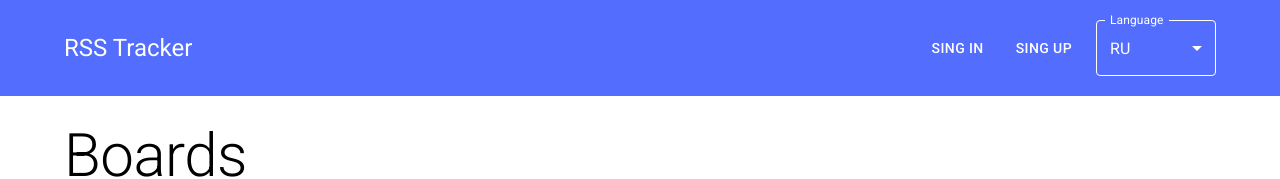
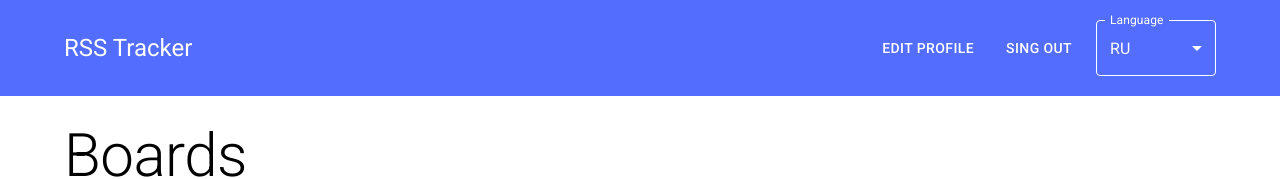
Before and after one commit to wayjewish/project-management-app, a React app: page /boards in a window 1280 px wide. Shown: the top 179 px of the page. Built offline with nearby package versions, Linux system fonts and the light colour scheme; no server answers; sample sign-in values are in the browser's storage.

Commit message:
feat: userId from JWT token

```diff
--- a/src/App.tsx
+++ b/src/App.tsx
@@ -1,6 +1,7 @@
-import React from 'react';
+import React, { useEffect } from 'react';
 import { Routes, Route, useLocation } from 'react-router-dom';
 import { Global } from '@emotion/react';
+import * as jose from 'jose';
 import { GlobalStyles } from './Global.styled';
 import { AppBox, Main } from './App.styled';
 
@@ -16,10 +17,20 @@ import BoardPage from './pages/board/BoardPage';
 import NotFoundPage from './pages/notFound/NotFoundPage';
 
 import Alerts from './components/alerts/Alerts';
+import { useAppDispatch, useAppSelector } from './store/hooks';
+import { userIdRequest } from './store/features/authSlice';
 
 function App() {
   const location = useLocation();
+
   const state = location.state as { backgroundLocation?: Location };
+  const dispatch = useAppDispatch();
+
+  const { token } = useAppSelector((state) => state.auth);
+
+  useEffect(() => {
+    dispatch(userIdRequest(token));
+  }, []);
 
   return (
     <AppBox>
@@ -58,7 +69,6 @@ function App() {
         )}
       </Main>
       <Footer />
-
       <Alerts />
     </AppBox>
   );
--- a/src/components/header/Header.tsx
+++ b/src/components/header/Header.tsx
@@ -5,10 +5,12 @@ import { Box, useScrollTrigger, Typography, Button, Container } from '@mui/mater
 import { Header, HeaderWrap, BoxBtns } from './Header.styled';
 import SelectBox from './selectLang/SelectBox';
 import MobileMenu from './mobileMenu/MobileMenu';
+import { useAppSelector } from '../../store/hooks';
 
 function HeaderComponent() {
   const location = useLocation();
   const scrollTrigger = useScrollTrigger({ disableHysteresis: true, threshold: 30 });
+  const isAuth = useAppSelector((state) => state.auth.isAuth);
 
   return (
     <Header position="sticky" scrollTrigger={scrollTrigger} elevation={scrollTrigger ? 8 : 0}>
@@ -20,6 +22,25 @@ function HeaderComponent() {
             </Typography>
           </Box>
           <BoxBtns>
+            {isAuth ? (
+              <>
+                <Button color="inherit" component={Link} to="/">
+                  EDIT PROFILE
+                </Button>
+                <Button color="inherit" component={Link} to="/">
+                  Sing Out
+                </Button>
+              </>
+            ) : (
+              <>
+                <Button
+                  color="inherit"
+                  component={Link}
+                  to="/singup"
+                  state={{ backgroundLocation: location }}
+                >
+                  Sing Up
+                </Button>
                 <Button
                   color="inherit"
                   component={Link}
@@ -28,14 +49,8 @@ function HeaderComponent() {
                 >
                   Sing In
                 </Button>
-            <Button
-              color="inherit"
-              component={Link}
-              to="/singup"
-              state={{ backgroundLocation: location }}
-            >
-              Sing Up
-            </Button>
+              </>
+            )}
             <SelectBox media="desctop" />
           </BoxBtns>
           <MobileMenu />
--- a/src/components/signIn/SignIn.tsx
+++ b/src/components/signIn/SignIn.tsx
@@ -18,7 +18,7 @@ import { CloseIconBox, FormInputsBox } from './SignIn.styled';
 import Loading from '../loading/Loading';
 
 import { useAppDispatch, useAppSelector } from '../../store/hooks';
-import { setsignIn, signInRequest } from '../../store/features/authSlice';
+import { setsignIn, signInRequest, userIdRequest } from '../../store/features/authSlice';
 
 interface IFormValues {
   login: string;
@@ -28,7 +28,7 @@ interface IFormValues {
 const SignIn = () => {
   const navigate = useNavigate();
   const dispatch = useAppDispatch();
-  const { signIn } = useAppSelector((state) => state.auth);
+  const { signIn, token } = useAppSelector((state) => state.auth);
 
   const schema = yup
     .object({
@@ -65,6 +65,7 @@ const SignIn = () => {
         })
       );
       navigate('/boards', { replace: true });
+      dispatch(userIdRequest(token));
     }
   }, [signIn.isSuccess]);
 
--- a/src/store/features/authSlice.ts
+++ b/src/store/features/authSlice.ts
@@ -1,8 +1,11 @@
 import { createAsyncThunk, createSlice, PayloadAction } from '@reduxjs/toolkit';
 import authService, { IPropsSignIn, IPropsSignUp } from '../../api/authService';
 import { IErrorApi } from '../../api/types';
+import * as jose from 'jose';
+
 
 export interface IAuthState {
+  userId: string | null;
   isAuth: boolean;
   token: string | null;
   signIn: {
@@ -18,6 +21,7 @@ export interface IAuthState {
 }
 
 const initialState: IAuthState = {
+  userId: null,
   isAuth: localStorage.getItem('isAuth') === 'true' ? true : false,
   token: localStorage.getItem('token') ? localStorage.getItem('token') : null,
   signIn: {
@@ -31,6 +35,14 @@ const initialState: IAuthState = {
     error: null,
   },
 };
+
+export const userIdRequest = createAsyncThunk(
+  'auth/userId',
+  async (token : string | null ,{ rejectWithValue, dispatch})=>{
+    const res = await jose.decodeJwt(token as string);
+    dispatch(setUserId(res.userId))
+ }
+);
 
 export const signInRequest = createAsyncThunk(
   'auth/signIn',
@@ -111,6 +123,9 @@ export const authSlice = createSlice({
         ...action.payload,
       };
     },
+    setUserId: (state, action) => {
+      state.userId = action.payload
+    },
   },
   extraReducers: {
     [signInRequest.pending.type]: (state) => {
@@ -128,6 +143,6 @@ export const authSlice = createSlice({
   },
 });
 
-export const { setIsAuth, setToken, setsignIn, setsignUp } = authSlice.actions;
+export const { setIsAuth, setToken, setsignIn, setsignUp,setUserId } = authSlice.actions;
 
 export default authSlice.reducer;
```
Also changed, not shown: package.json (+4 -4 lines), 1 other file (tests, documents, lock files or other folders). Lines whose indentation alone changed are shown as unchanged.
